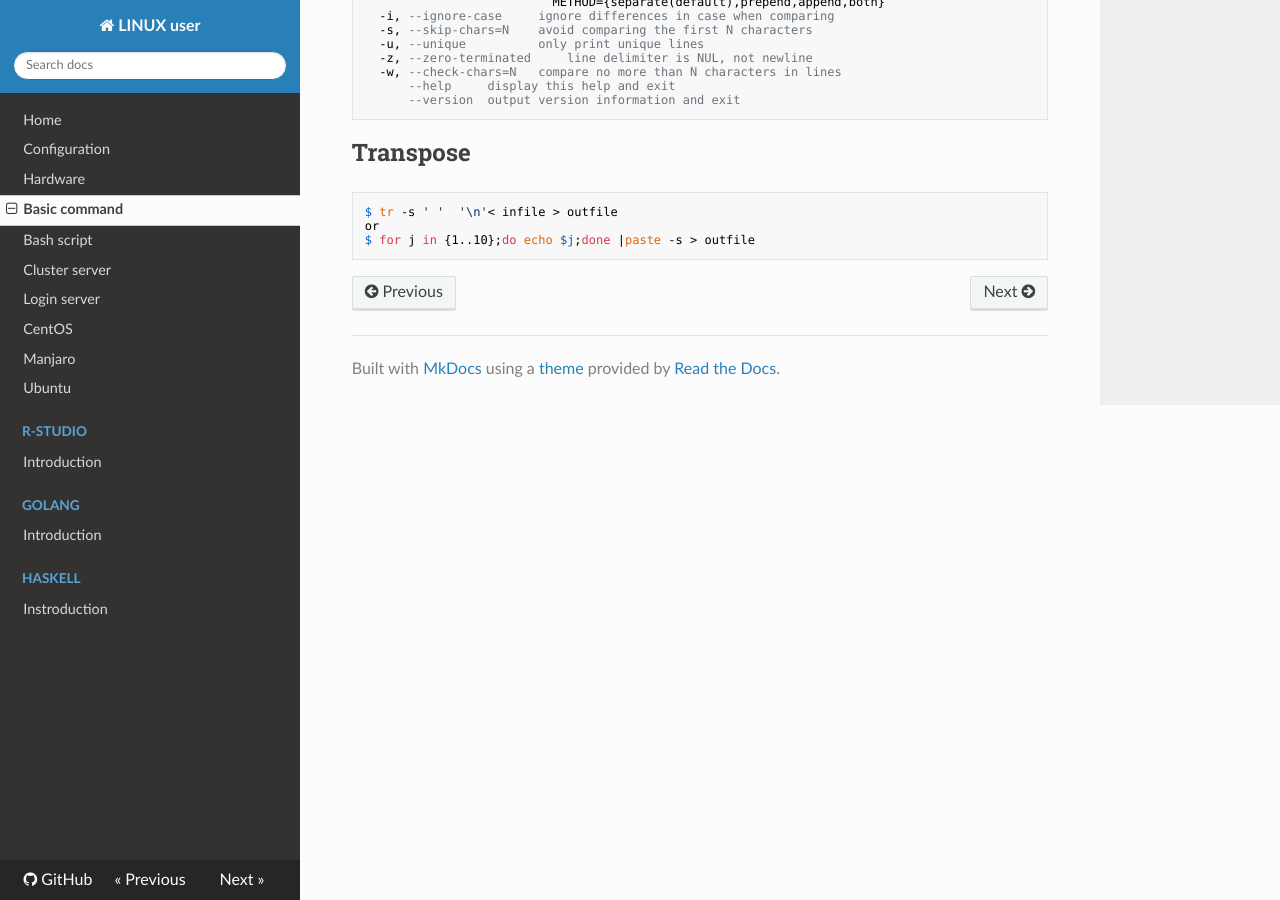
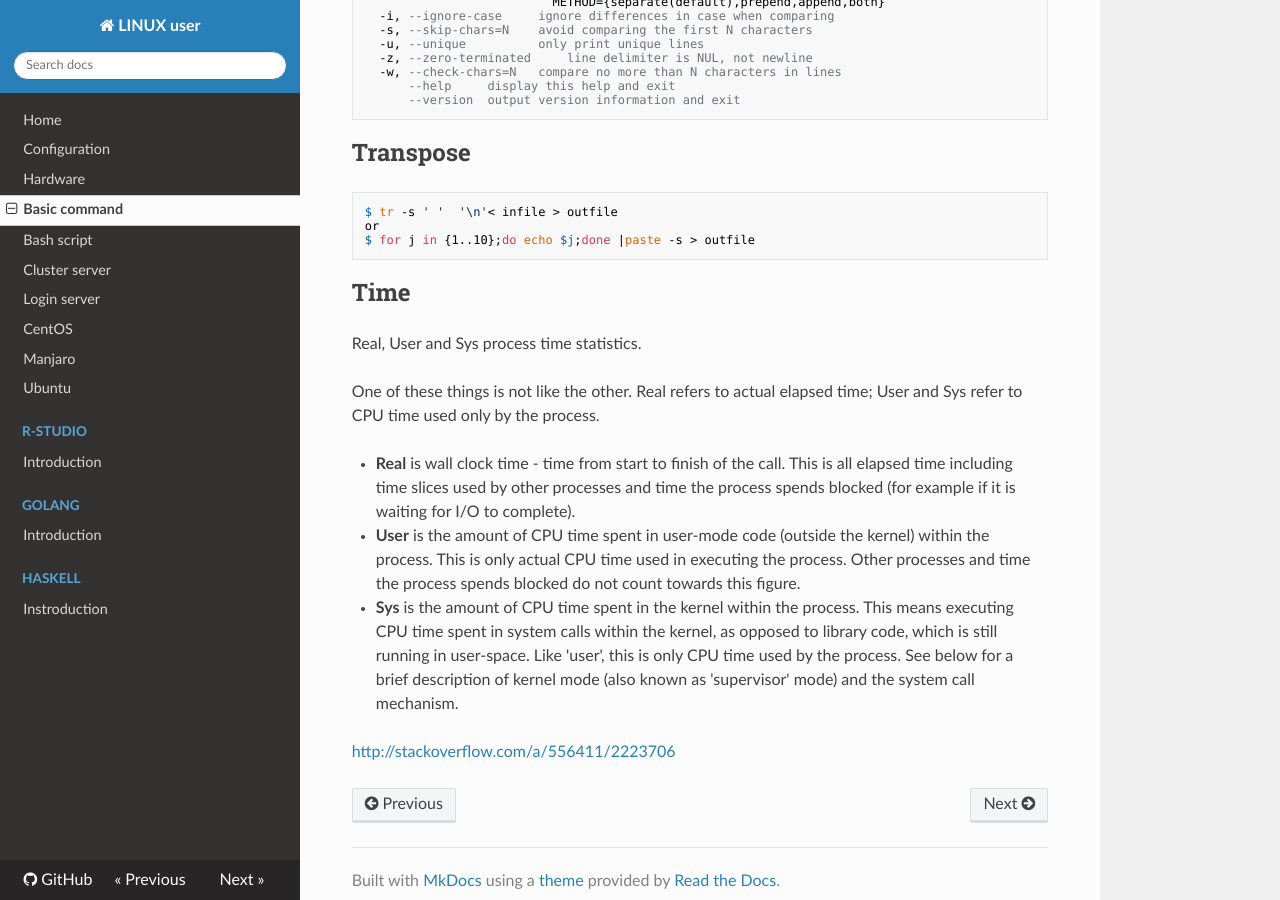
Before and after one commit to WonyoungCho/LINUX, an MkDocs documentation site: the page built from docs/basic_comm.md, in a window 1280 px wide and 900 px high, scrolled down 4982 px. Built offline with MkDocs 1.6.1, drawn with Linux system fonts in a browser that asks for light colours; nearby versions of some CDN libraries; old or Windows-style settings are respelled for this version of MkDocs.

Commit message:
Update basic_comm.md

````diff
--- a/docs/basic_comm.md
+++ b/docs/basic_comm.md
@@ -241,3 +241,16 @@ $ tr -s ' '  '\n'< infile > outfile
 or
 $ for j in {1..10};do echo $j;done |paste -s > outfile
 ```
+
+## Time
+Real, User and Sys process time statistics.
+
+One of these things is not like the other. Real refers to actual elapsed time; User and Sys refer to CPU time used only by the process.
+
+- **Real** is wall clock time - time from start to finish of the call. This is all elapsed time including time slices used by other processes and time the process spends blocked (for example if it is waiting for I/O to complete).
+
+- **User** is the amount of CPU time spent in user-mode code (outside the kernel) within the process. This is only actual CPU time used in executing the process. Other processes and time the process spends blocked do not count towards this figure.
+
+- **Sys** is the amount of CPU time spent in the kernel within the process. This means executing CPU time spent in system calls within the kernel, as opposed to library code, which is still running in user-space. Like 'user', this is only CPU time used by the process. See below for a brief description of kernel mode (also known as 'supervisor' mode) and the system call mechanism.
+
+<http://stackoverflow.com/a/556411/2223706>
````
